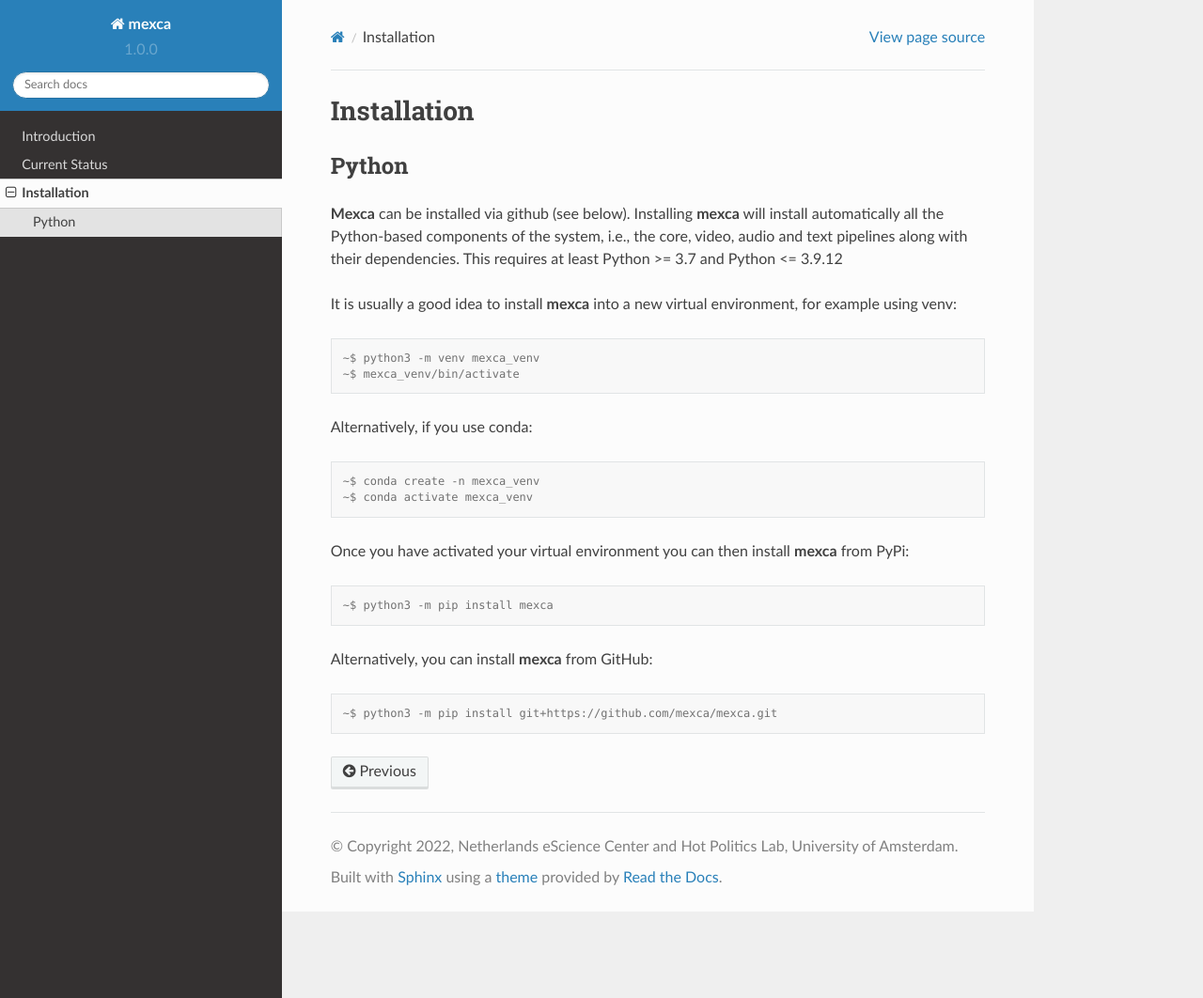
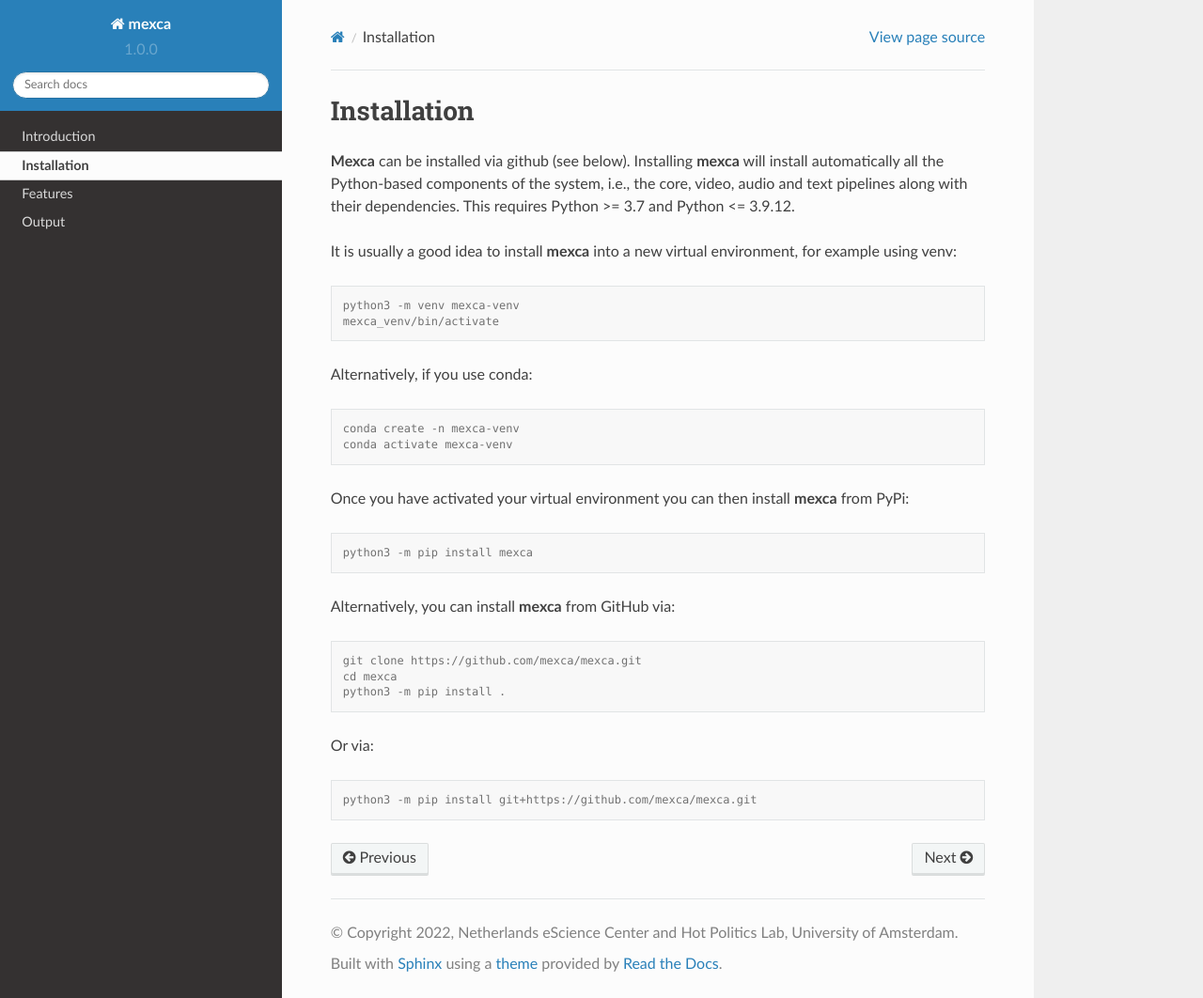
Before and after one commit to mexca/mexca, a Sphinx documentation site: the page built from docs/installation.rst, in a window 1280 px wide and 1062 px high. Shown: the whole window at 94% size. Built offline with Sphinx 7.4.7 and the Read the Docs theme 2.0.0, drawn with Linux system fonts in a browser that asks for light colours.

Commit message:
Update docs: Add features page and output descriptions

```diff
--- a/docs/installation.rst
+++ b/docs/installation.rst
@@ -1,34 +1,38 @@
 Installation
 ============
 
-Python
-------
-
-**Mexca** can be installed via github (see below). Installing **mexca** will install automatically all the Python-based components of the system, i.e., the core, video, audio and text pipelines along with their dependencies. This requires at least Python >= 3.7 and Python <= 3.9.12
+**Mexca** can be installed via github (see below). Installing **mexca** will install automatically all the Python-based components of the system, i.e., the core, video, audio and text pipelines along with their dependencies. This requires Python >= 3.7 and Python <= 3.9.12.
 
 It is usually a good idea to install **mexca** into a new virtual environment, for example using venv:
 
 .. code-block:: console
 
-  ~$ python3 -m venv mexca_venv
-  ~$ mexca_venv/bin/activate
-
+  python3 -m venv mexca-venv
+  mexca_venv/bin/activate
 
 Alternatively, if you use conda:
 
 .. code-block:: console
 
-  ~$ conda create -n mexca_venv
-  ~$ conda activate mexca_venv
+  conda create -n mexca-venv
+  conda activate mexca-venv
 
 Once you have activated your virtual environment you can then install **mexca** from PyPi:
 
 .. code-block:: console
 
-  ~$ python3 -m pip install mexca
+  python3 -m pip install mexca
 
-Alternatively, you can install **mexca** from GitHub:
+Alternatively, you can install **mexca** from GitHub via:
 
 .. code-block:: console
 
-  ~$ python3 -m pip install git+https://github.com/mexca/mexca.git
+  git clone https://github.com/mexca/mexca.git
+  cd mexca
+  python3 -m pip install .
+
+Or via:
+
+.. code-block:: console
+
+  python3 -m pip install git+https://github.com/mexca/mexca.git
```
Also changed, not shown: docs/current_status.rst (deleted, +0 -24 lines), docs/features.rst (added, +44 -0 lines), docs/index.rst (+4 -3 lines), docs/output.rst (added, +49 -0 lines).
